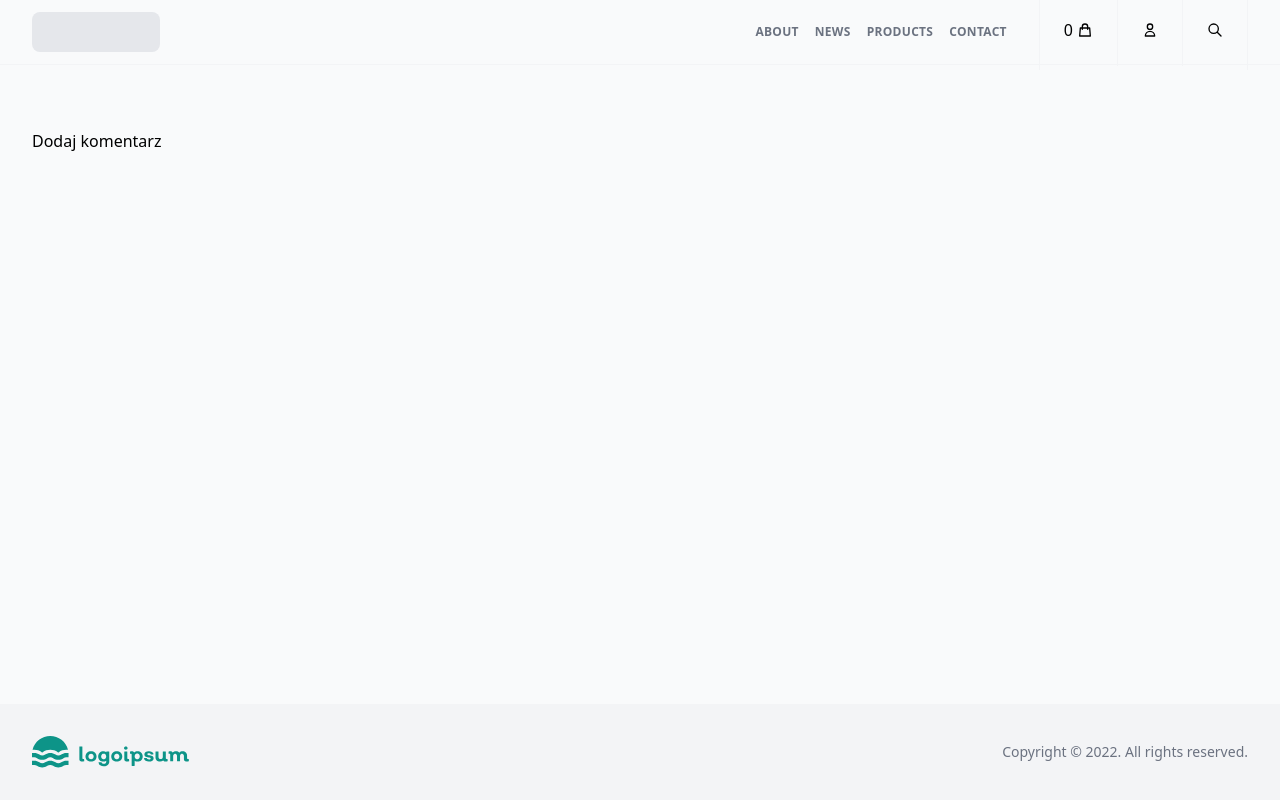
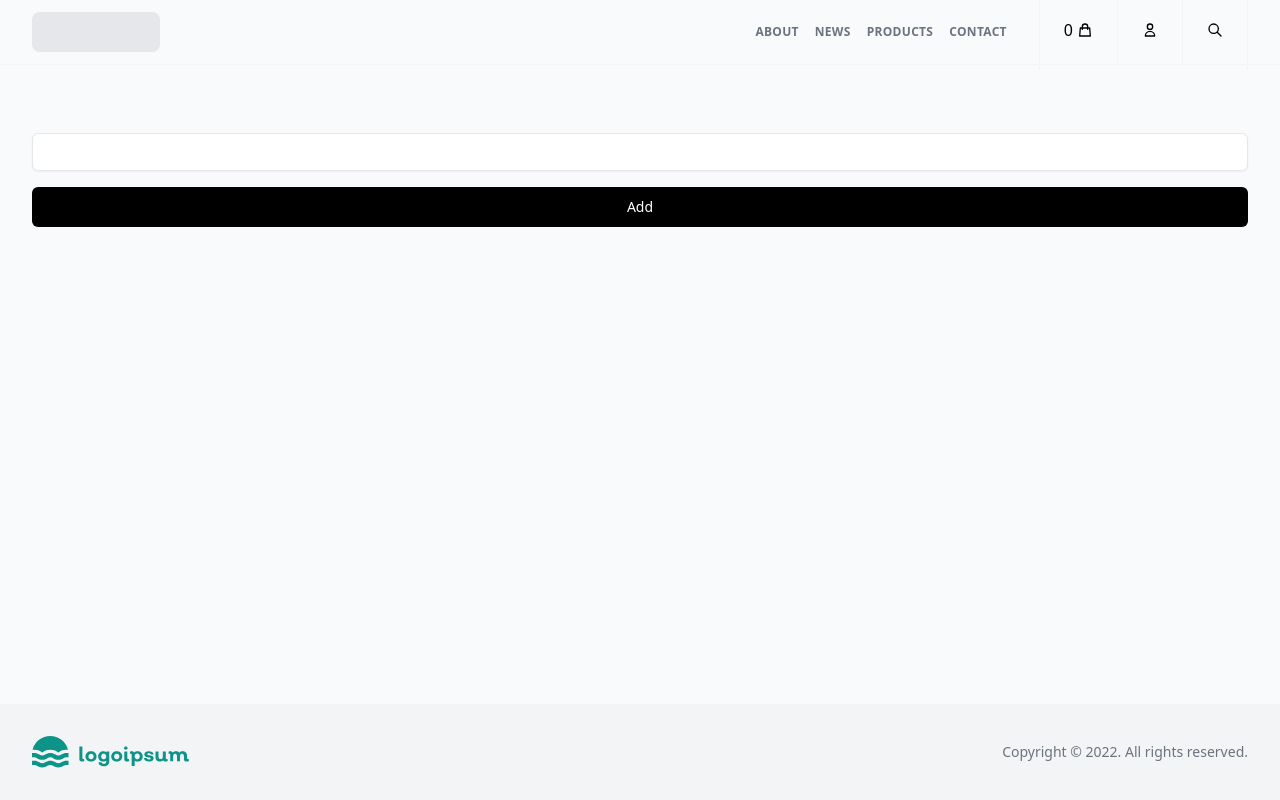
Before and after one commit to rafalkazik/nextjs-ecommerce, a Next.js app: page / in a window 1280 px wide. Built offline with nearby package versions, Linux system fonts and the light colour scheme.

Commit message:
create newsletter form component

```diff
--- /dev/null
+++ b/components/NewsletterForm.tsx
@@ -0,0 +1,57 @@
+import { useForm } from 'react-hook-form';
+import { yupResolver } from '@hookform/resolvers/yup';
+import * as yup from 'yup';
+import { FormInput } from './FormInput';
+import { CheckoutFormData } from './CheckoutForm';
+
+// export interface NewsletterFormType {
+//     email: string;
+//   }
+
+export const NewsletterForm = () => {
+  const schema = yup
+    .object({
+      email: yup.string().email().required('This field is required.'),
+    })
+    .required();
+
+  const {
+    register,
+    handleSubmit,
+    formState: { errors },
+  } = useForm<CheckoutFormData>({
+    resolver: yupResolver(schema),
+  });
+
+  const onSubmit = handleSubmit((data) => {
+    fetch('http://localhost:3001/api/hello/', {
+      method: 'POST',
+      headers: { 'Content-Type': 'application/json' },
+      body: JSON.stringify({ email: data.email }),
+    });
+  });
+
+  return (
+    <form className='grid grid-cols-6 gap-4' onSubmit={onSubmit}>
+      <div className='col-span-6'>
+        <FormInput
+          fieldName='email'
+          type='text'
+          register={register}
+          errors={errors}
+          isRequired={true}
+          maximLength={20}
+          minimLength={2}
+        />
+      </div>
+      <div className='col-span-6'>
+        <button
+          type='submit'
+          className='block w-full rounded-md bg-black p-2.5 text-sm text-white transition hover:shadow-lg'
+        >
+          Add
+        </button>
+      </div>
+    </form>
+  );
+};
--- a/pages/index.tsx
+++ b/pages/index.tsx
@@ -1,4 +1,5 @@
 import { Main } from '../components/Main';
+import { NewsletterForm } from '../components/NewsletterForm';
 import {
   CreateProductReviewDocument,
   CreateProductReviewMutation,
@@ -27,7 +28,8 @@ const Home = () => {
   };
   return (
     <Main>
-      <button onClick={addReview}>Dodaj komentarz</button>
+      {/* <button onClick={addReview}>Dodaj komentarz</button> */}
+      <NewsletterForm />
     </Main>
   );
 };
```
